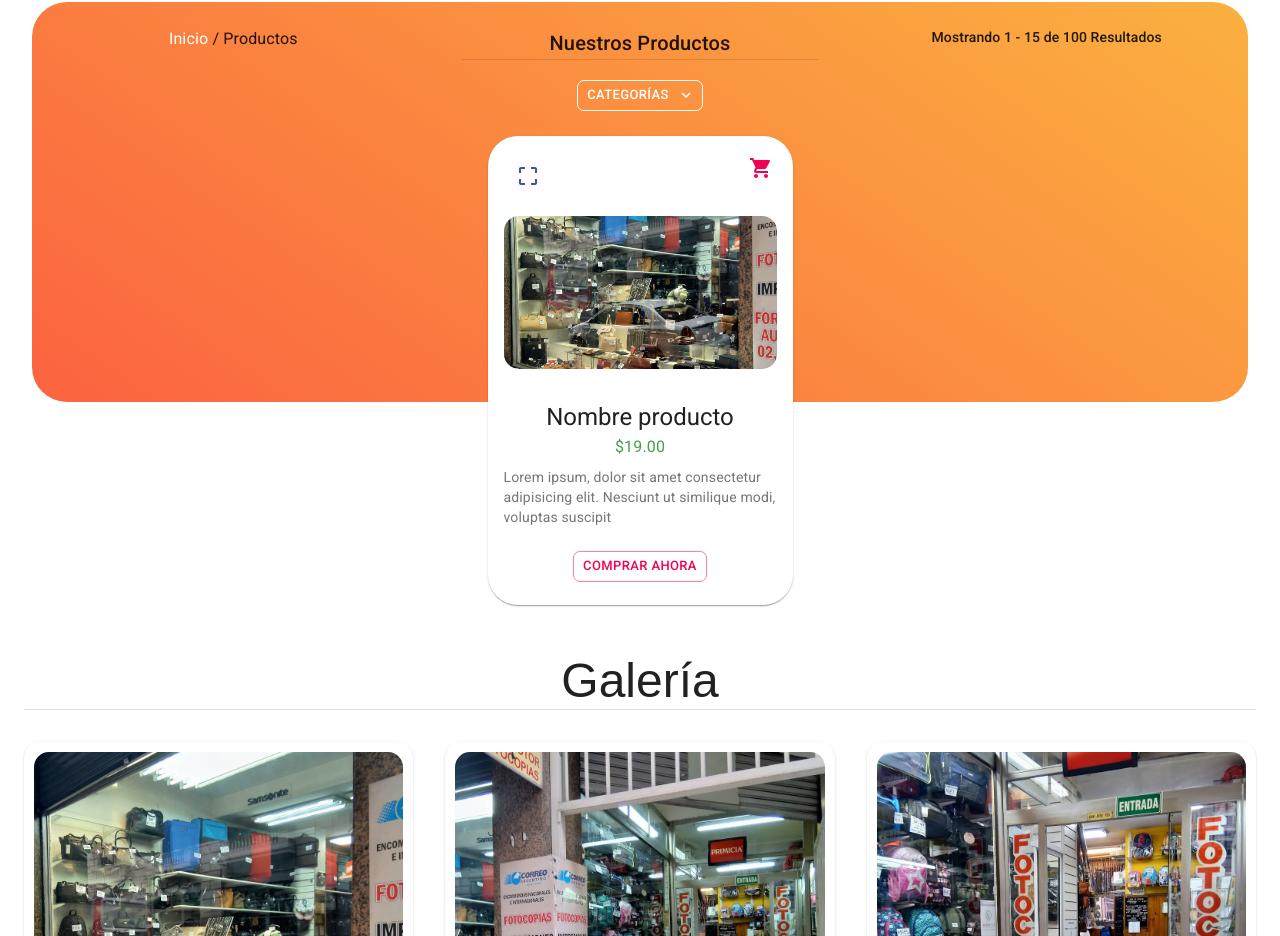
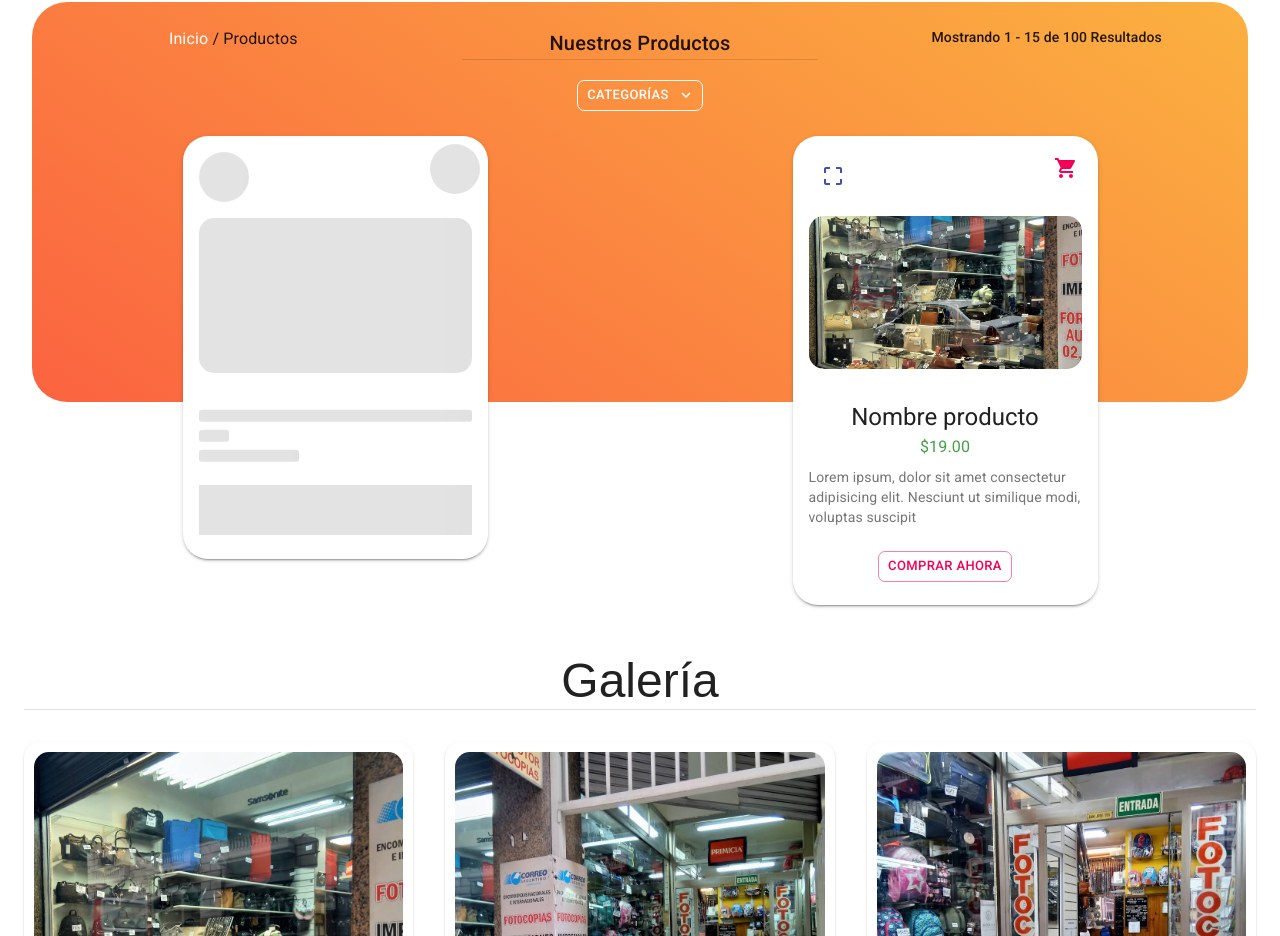
Before and after one commit to TheMrCorvy/Marroquineria-Stallion, a Next.js app: page / in a window 1280 px wide. Shown: the part 992-1928 px from the top of the page. Built offline with nearby package versions, Linux system fonts and the light colour scheme.

Commit message:
added the loading card

```diff
--- a/package.json
+++ b/package.json
@@ -11,6 +11,7 @@
   "dependencies": {
     "@material-ui/core": "^4.11.4",
     "@material-ui/icons": "^4.11.2",
+    "@material-ui/lab": "^4.0.0-alpha.58",
     "@types/react-redux": "^7.1.16",
     "next": "11.0.0",
     "react": "17.0.2",
--- a/src/components/ListProductsSection.tsx
+++ b/src/components/ListProductsSection.tsx
@@ -118,7 +118,10 @@ const ListProductsSection: FC = () => {
 						</Grid>
 
 						<Grid item xs={12} sm={6} md={4} lg={3}>
-							<ProductCard />
+							<ProductCard loading={true} />
+						</Grid>
+						<Grid item xs={12} sm={6} md={4} lg={3}>
+							<ProductCard loading={false} />
 						</Grid>
 					</Grid>
 				</Grid>
--- a/src/components/ProductCard.tsx
+++ b/src/components/ProductCard.tsx
@@ -13,6 +13,8 @@ import {
 	Button,
 } from "@material-ui/core"
 
+import { Skeleton } from "@material-ui/lab"
+
 import { makeStyles } from "@material-ui/core/styles"
 
 import { green } from "@material-ui/core/colors"
@@ -20,9 +22,13 @@ import { green } from "@material-ui/core/colors"
 import ShoppingCartIcon from "@material-ui/icons/ShoppingCart"
 import CropFreeIcon from "@material-ui/icons/CropFree"
 
+interface Props {
+	loading: boolean
+}
+
 const useStyles = makeStyles({
 	card: {
-		borderRadius: 30,
+		borderRadius: 25,
 	},
 	header: {
 		paddingBottom: 0,
@@ -50,13 +56,44 @@ const useStyles = makeStyles({
 		marginBottom: 15,
 		borderRadius: 7,
 	},
+	loadingImage: {
+		borderRadius: 15,
+	},
 })
 
-const ProductCard: FC = () => {
+const ProductCard: FC<Props> = ({ loading }) => {
 	const classes = useStyles()
 
+	if (loading) {
 		return (
-		<Card className={classes.card}>
+			<Card elevation={2} className={classes.card}>
+				<CardHeader
+					avatar={<Skeleton animation="wave" variant="circle" width={50} height={50} />}
+					action={<Skeleton animation="wave" variant="circle" width={50} height={50} />}
+					className={classes.header}
+				/>
+				<CardContent>
+					<CardActionArea className={classes.cardaction}>
+						<Skeleton
+							animation="wave"
+							variant="rect"
+							height={155}
+							className={classes.loadingImage}
+						/>
+					</CardActionArea>
+
+					<Skeleton animation="wave" variant="text" />
+					<Skeleton animation="wave" variant="text" width={30} />
+
+					<Skeleton animation="wave" variant="text" width={100} />
+					<br />
+					<Skeleton animation="wave" variant="rect" height={50} />
+				</CardContent>
+			</Card>
+		)
+	} else {
+		return (
+			<Card elevation={2} className={classes.card}>
 				<CardHeader
 					avatar={
 						<Tooltip title="Ver Producto" placement="right">
@@ -96,8 +133,8 @@ const ProductCard: FC = () => {
 						$19.00
 					</Typography>
 					<Typography variant="body2" color="textSecondary" component="p">
-					Lorem ipsum, dolor sit amet consectetur adipisicing elit. Nesciunt ut similique
-					modi, voluptas suscipit
+						Lorem ipsum, dolor sit amet consectetur adipisicing elit. Nesciunt ut
+						similique modi, voluptas suscipit
 					</Typography>
 				</CardContent>
 				<CardActions disableSpacing>
@@ -113,5 +150,6 @@ const ProductCard: FC = () => {
 			</Card>
 		)
 	}
+}
 
 export default ProductCard
```
Also changed, not shown: 1 other file (tests, documents, lock files or other folders). Lines whose indentation alone changed are shown as unchanged.
